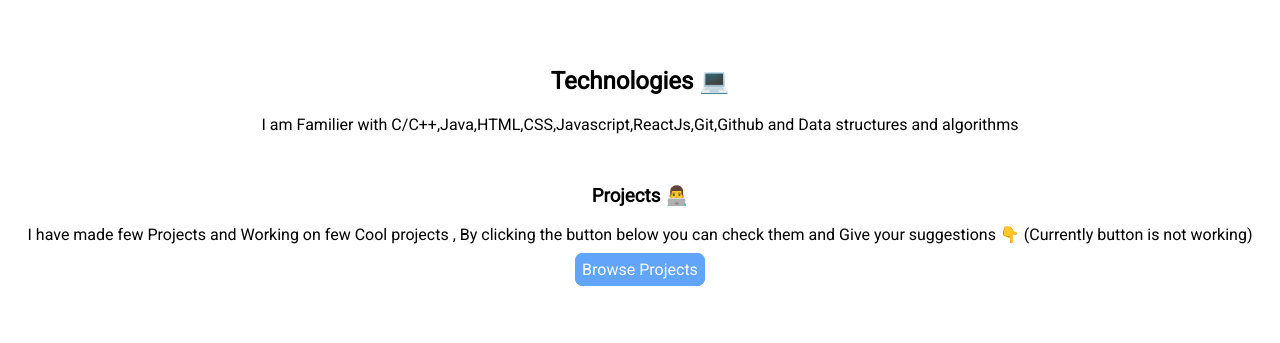
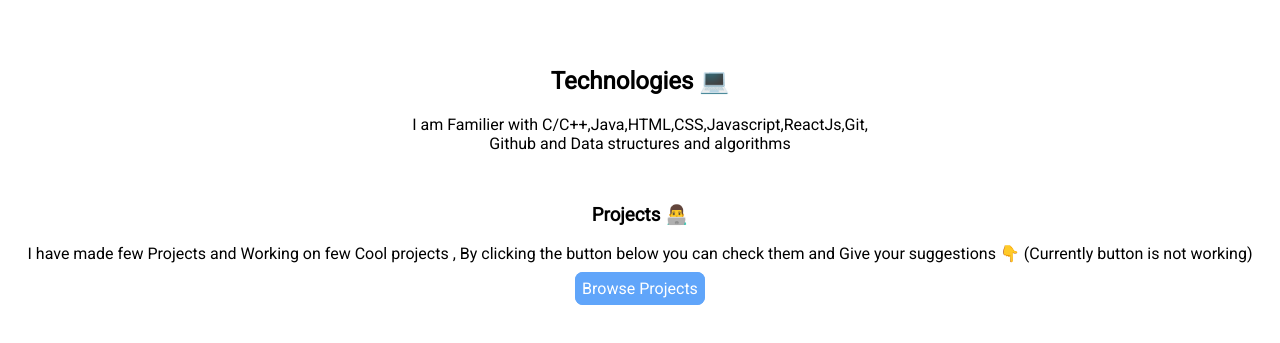
Before and after one commit to adityarawat007/Aditya-Rawat-Portolio, a plain HTML site: page index.html in a window 1280 px wide. Shown: the part 418-761 px from the top of the page. Drawn offline with Linux system fonts and the light colour scheme; a web font is replaced by a local one.

Commit message:
update index
added br in para of first section

```diff
--- a/index.html
+++ b/index.html
@@ -29,7 +29,7 @@
     <section class="section">
         <div class="container container-center">
             <h1>Technologies 💻</h1>
-            <p>I am Familier with C/C++,Java,HTML,CSS,Javascript,ReactJs,Git,Github and Data structures and algorithms</p>
+            <p>I am Familier with C/C++,Java,HTML,CSS,Javascript,ReactJs,Git, <br> Github and Data structures and algorithms</p>
         </div>
         <section class="section">
             <div class="container container-center">
```
